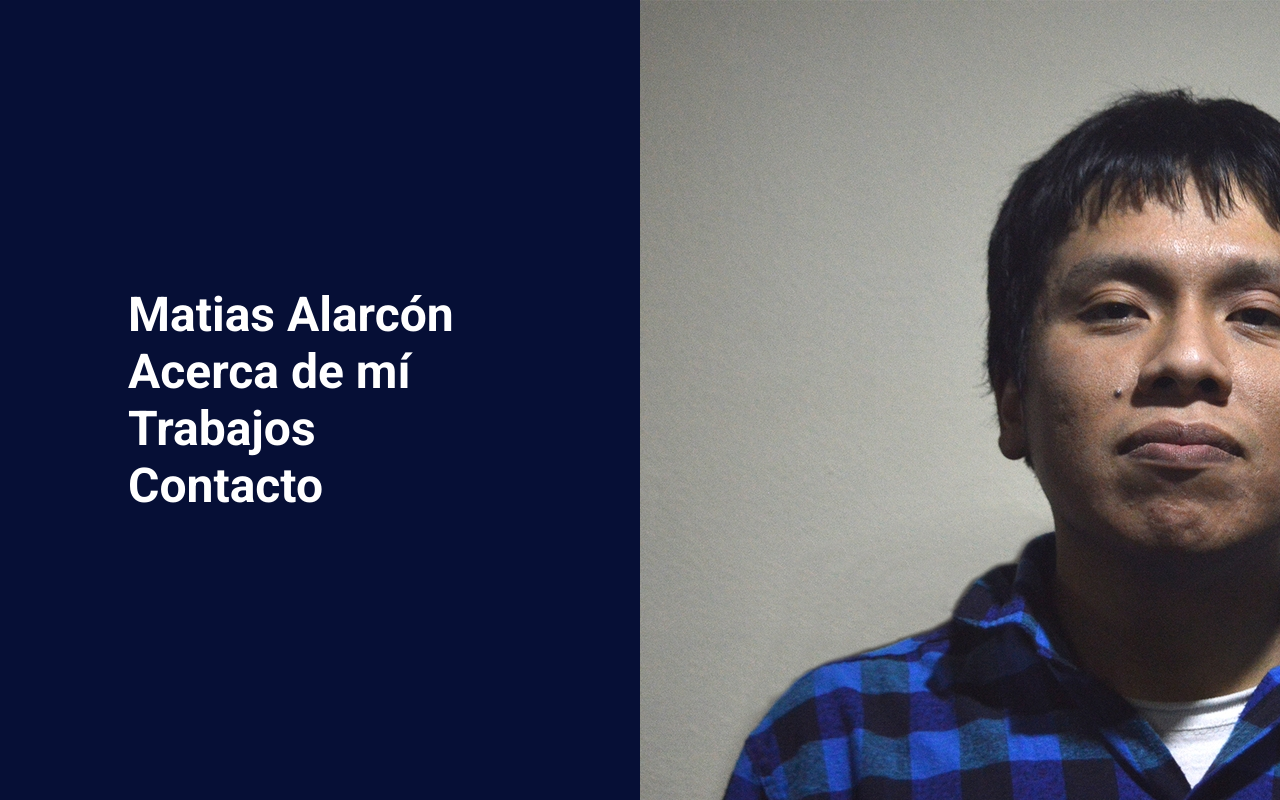
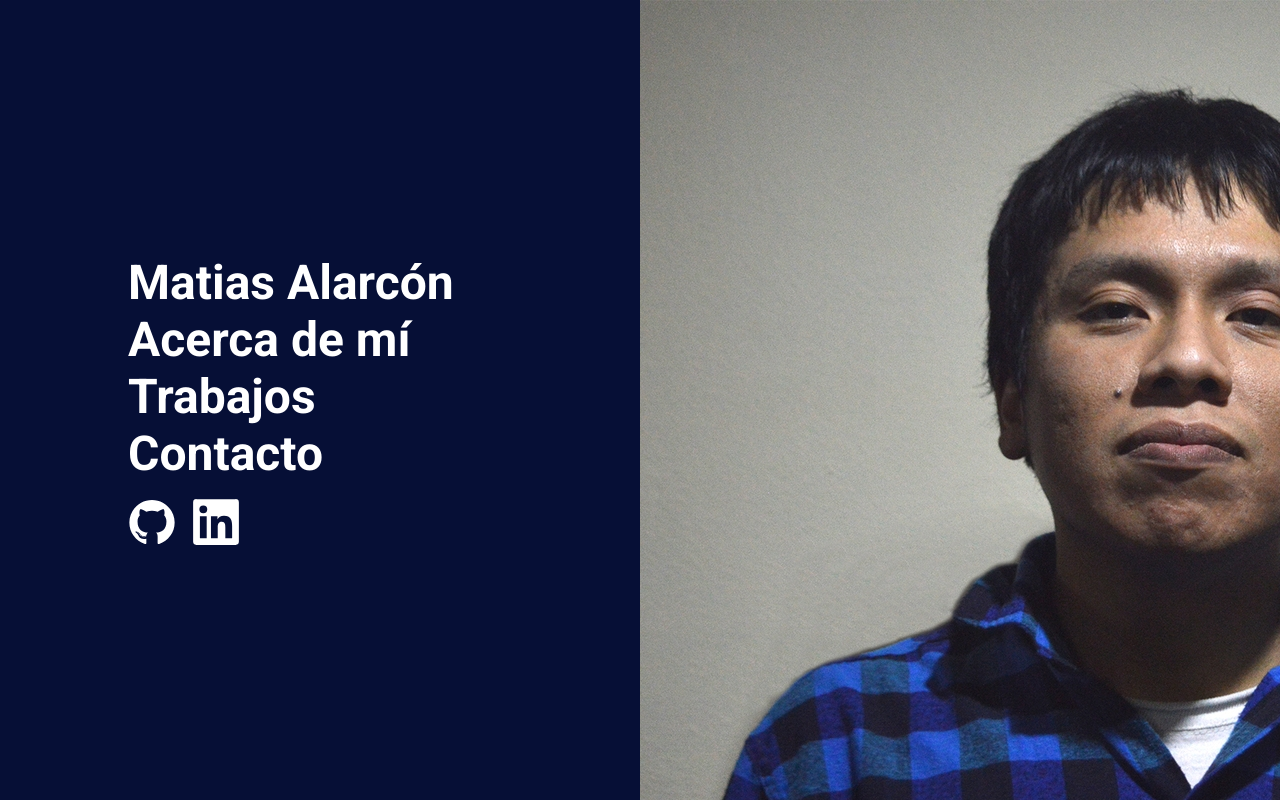
Before and after one commit to matiasal55/matiasal55.github.io, a React (Create React App) app: page / in a window 1280 px wide. Built offline with nearby package versions, Linux system fonts and the light colour scheme.

Commit message:
Links a github y linkedin

```diff
--- /dev/null
+++ b/src/components/ExternalLinks.js
@@ -0,0 +1,37 @@
+import '../styles/_external-links.scss';
+
+const ExternalLinks = () => {
+    const fill = '#fff';
+
+    return (
+        <div className='external-links'>
+            <div className='links-icon'>
+                <a href='https://www.github.com/matiasal55' target='_blank' rel='noreferrer'>
+                    <svg viewBox='0 0 128 128'>
+                        <g fill={fill}>
+                            <path
+                                fill-rule='evenodd'
+                                clip-rule='evenodd'
+                                d='M64 5.103c-33.347 0-60.388 27.035-60.388 60.388 0 26.682 17.303 49.317 41.297 57.303 3.017.56 4.125-1.31 4.125-2.905 0-1.44-.056-6.197-.082-11.243-16.8 3.653-20.345-7.125-20.345-7.125-2.747-6.98-6.705-8.836-6.705-8.836-5.48-3.748.413-3.67.413-3.67 6.063.425 9.257 6.223 9.257 6.223 5.386 9.23 14.127 6.562 17.573 5.02.542-3.903 2.107-6.568 3.834-8.076-13.413-1.525-27.514-6.704-27.514-29.843 0-6.593 2.36-11.98 6.223-16.21-.628-1.52-2.695-7.662.584-15.98 0 0 5.07-1.623 16.61 6.19C53.7 35 58.867 34.327 64 34.304c5.13.023 10.3.694 15.127 2.033 11.526-7.813 16.59-6.19 16.59-6.19 3.287 8.317 1.22 14.46.593 15.98 3.872 4.23 6.215 9.617 6.215 16.21 0 23.194-14.127 28.3-27.574 29.796 2.167 1.874 4.097 5.55 4.097 11.183 0 8.08-.07 14.583-.07 16.572 0 1.607 1.088 3.49 4.148 2.897 23.98-7.994 41.263-30.622 41.263-57.294C124.388 32.14 97.35 5.104 64 5.104z'
+                            ></path>
+                            <path d='M26.484 91.806c-.133.3-.605.39-1.035.185-.44-.196-.685-.605-.543-.906.13-.31.603-.395 1.04-.188.44.197.69.61.537.91zm2.446 2.729c-.287.267-.85.143-1.232-.28-.396-.42-.47-.983-.177-1.254.298-.266.844-.14 1.24.28.394.426.472.984.17 1.255zM31.312 98.012c-.37.258-.976.017-1.35-.52-.37-.538-.37-1.183.01-1.44.373-.258.97-.025 1.35.507.368.545.368 1.19-.01 1.452zm3.261 3.361c-.33.365-1.036.267-1.552-.23-.527-.487-.674-1.18-.343-1.544.336-.366 1.045-.264 1.564.23.527.486.686 1.18.333 1.543zm4.5 1.951c-.147.473-.825.688-1.51.486-.683-.207-1.13-.76-.99-1.238.14-.477.823-.7 1.512-.485.683.206 1.13.756.988 1.237zm4.943.361c.017.498-.563.91-1.28.92-.723.017-1.308-.387-1.315-.877 0-.503.568-.91 1.29-.924.717-.013 1.306.387 1.306.88zm4.598-.782c.086.485-.413.984-1.126 1.117-.7.13-1.35-.172-1.44-.653-.086-.498.422-.997 1.122-1.126.714-.123 1.354.17 1.444.663zm0 0'></path>
+                        </g>
+                    </svg>
+                </a>
+            </div>
+
+            <div className='links-icon'>
+                <a href='https://www.linkedin.com/in/matiasalarcon' target='_blank' rel='noreferrer'>
+                    <svg viewBox='0 0 128 128'>
+                        <path
+                            fill={fill}
+                            d='M116 3H12a8.91 8.91 0 00-9 8.8v104.42a8.91 8.91 0 009 8.78h104a8.93 8.93 0 009-8.81V11.77A8.93 8.93 0 00116 3zM39.17 107H21.06V48.73h18.11zm-9-66.21a10.5 10.5 0 1110.49-10.5 10.5 10.5 0 01-10.54 10.48zM107 107H88.89V78.65c0-6.75-.12-15.44-9.41-15.44s-10.87 7.36-10.87 15V107H50.53V48.73h17.36v8h.24c2.42-4.58 8.32-9.41 17.13-9.41C103.6 47.28 107 59.35 107 75z'
+                        ></path>
+                    </svg>
+                </a>
+            </div>
+        </div>
+    );
+};
+
+export default ExternalLinks;
--- a/src/components/Menu.js
+++ b/src/components/Menu.js
@@ -1,5 +1,6 @@
 import { useState } from 'react';
 import '../styles/_menu.scss';
+import ExternalLinks from './ExternalLinks';
 import MenuLink from './MenuLink';
 
 const Menu = () => {
@@ -29,6 +30,7 @@ const Menu = () => {
             <div className='language' onClick={changeLanguage}>
                 {language}
             </div>
+            <ExternalLinks />
         </div>
     );
 };
--- /dev/null
+++ b/src/styles/_external-links.scss
@@ -0,0 +1,10 @@
+.external-links {
+    margin-top: 1rem;
+    display: flex;
+}
+
+.links-icon {
+    width: 3rem;
+    height: 3rem;
+    margin-right: 1rem;
+}
```
